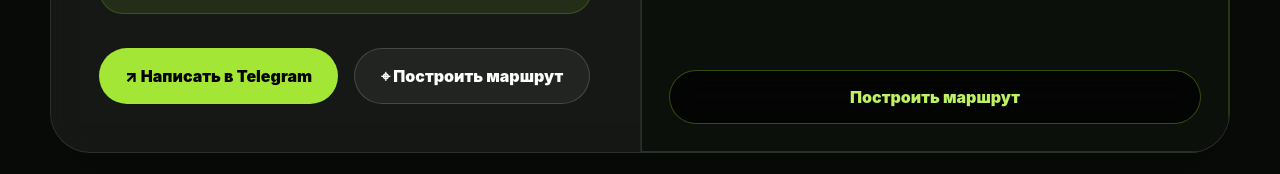
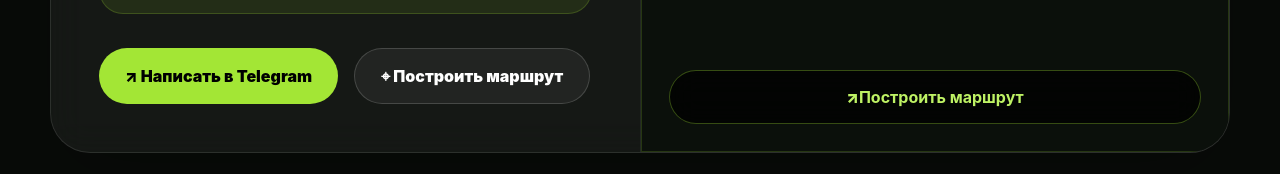
Before and after one commit to i4573390-cyber/prime-dirham-exchange, a React (Vite) app: page / in a window 1280 px wide. Shown: the part 3359-3533 px from the top of the page. Built offline with nearby package versions, Linux system fonts and the light colour scheme; no server answers.

Commit message:
Update main.jsx

```diff
--- a/src/main.jsx
+++ b/src/main.jsx
@@ -631,8 +631,9 @@ function App() {
           />
 
           <a className="mapOpen" href={MAPS_URL} target="_blank" rel="noreferrer">
-            {t.mapButton}
-          </a>
+  <span>↗</span>
+  <strong>{t.mapButton}</strong>
+</a>
         </div>
       </section>
 
```
